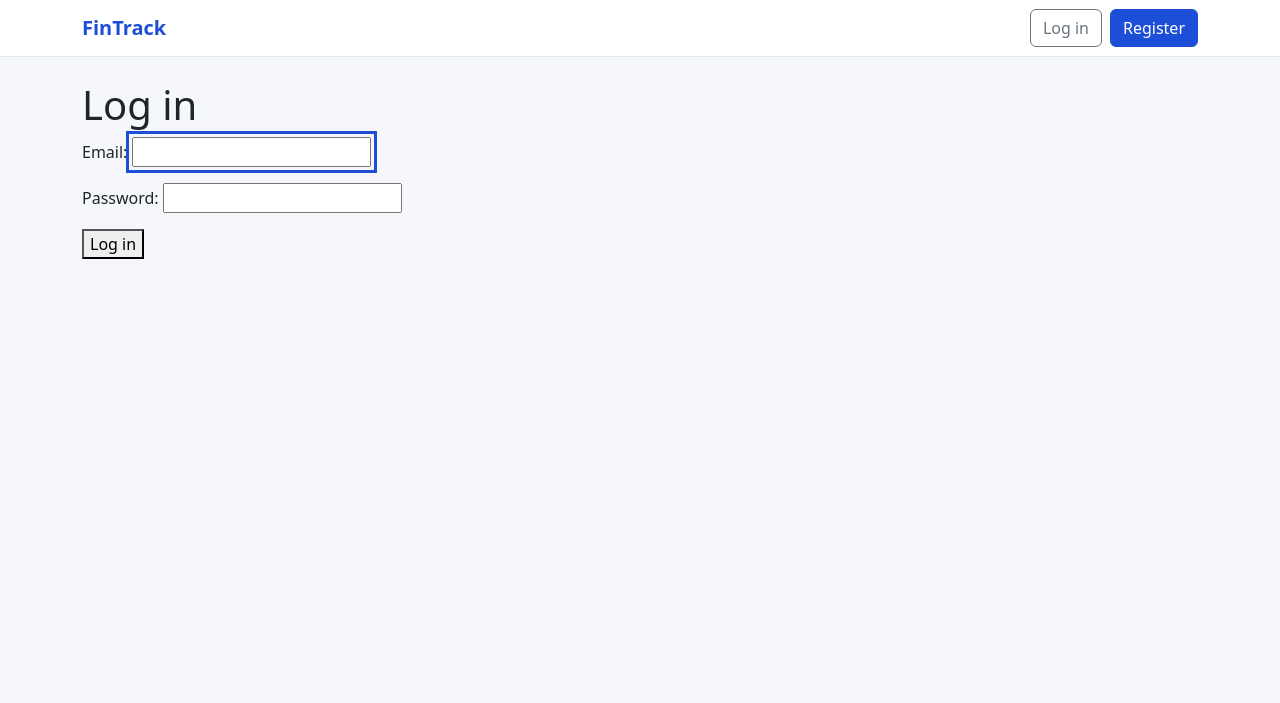
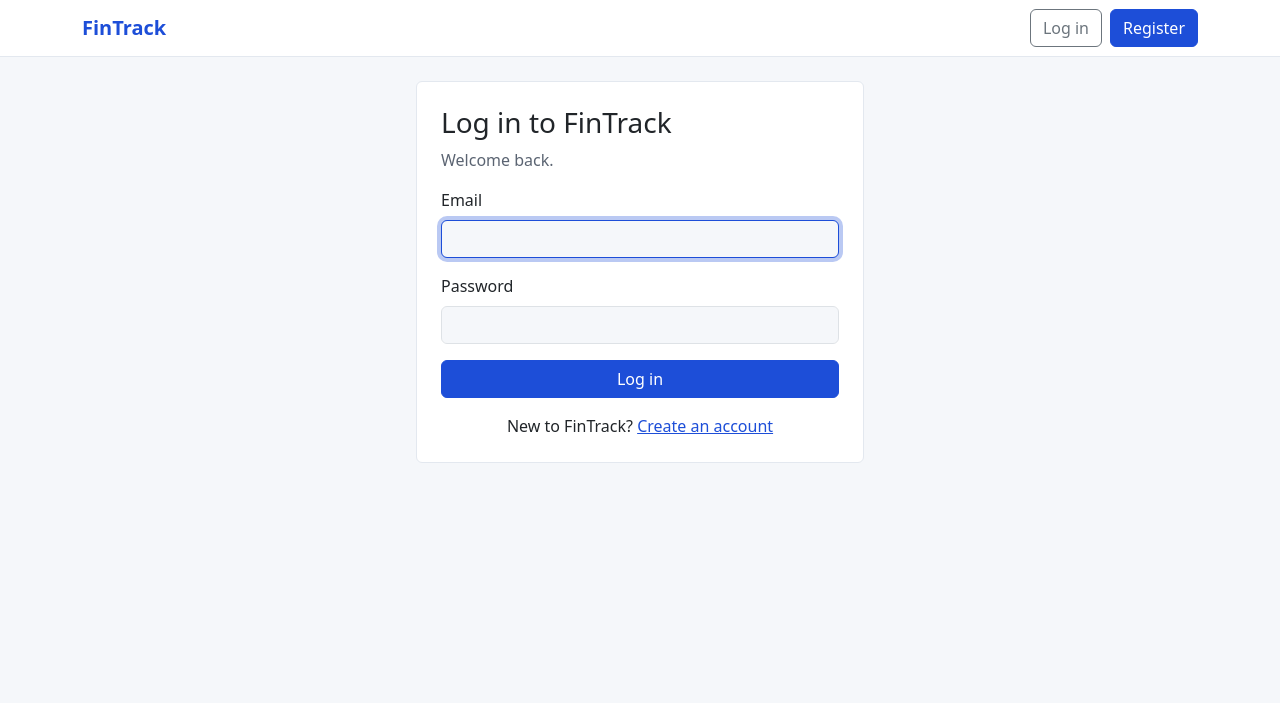
Before and after one commit to MahdiarKhodabakhshi/FinTrack, a Django app: page /accounts/login/ in a window 1280 px wide. Shown: the top 703 px of the page. Run offline with Django 5.2, Linux system fonts and the light colour scheme; some libraries are stand-ins or nearby versions.

Commit message:
FT-10: Style login page

```diff
--- a/templates/accounts/login.html
+++ b/templates/accounts/login.html
@@ -1,15 +1,19 @@
 {% extends "base.html" %}
+{# FT-10: Email login with password-manager hints and safe redirect context. #}
 {% block title %}Log in — FinTrack{% endblock %}
 {% block content %}
-<!-- FT-10, FT-12 (Saad): Unstyled login placeholder; style the form errors. -->
-<h1>Log in</h1>
-<form method="post">
-  {% csrf_token %}
-  {{ form.non_field_errors }}
-  {% for field in form %}
-    <p>{{ field.label_tag }} {{ field }} {{ field.errors }}</p>
-  {% endfor %}
-  {% if next %}<input type="hidden" name="next" value="{{ next }}">{% endif %}
-  <button type="submit">Log in</button>
-</form>
+<div class="card ft-auth-card mx-auto">
+  <div class="card-body p-4">
+    <h1 class="h3">Log in to FinTrack</h1>
+    <p class="text-body-secondary">Welcome back.</p>
+    <form method="post" novalidate>
+      {% csrf_token %}
+      {% include "includes/form_field.html" with field=form.username autocomplete="email" autofocus=True only %}
+      {% include "includes/form_field.html" with field=form.password autocomplete="current-password" only %}
+      {% if next %}<input type="hidden" name="next" value="{{ next }}">{% endif %}
+      <button type="submit" class="btn btn-primary w-100">Log in</button>
+    </form>
+    <p class="text-center mt-3 mb-0">New to FinTrack? <a href="{% url 'accounts:register' %}">Create an account</a></p>
+  </div>
+</div>
 {% endblock %}
```
